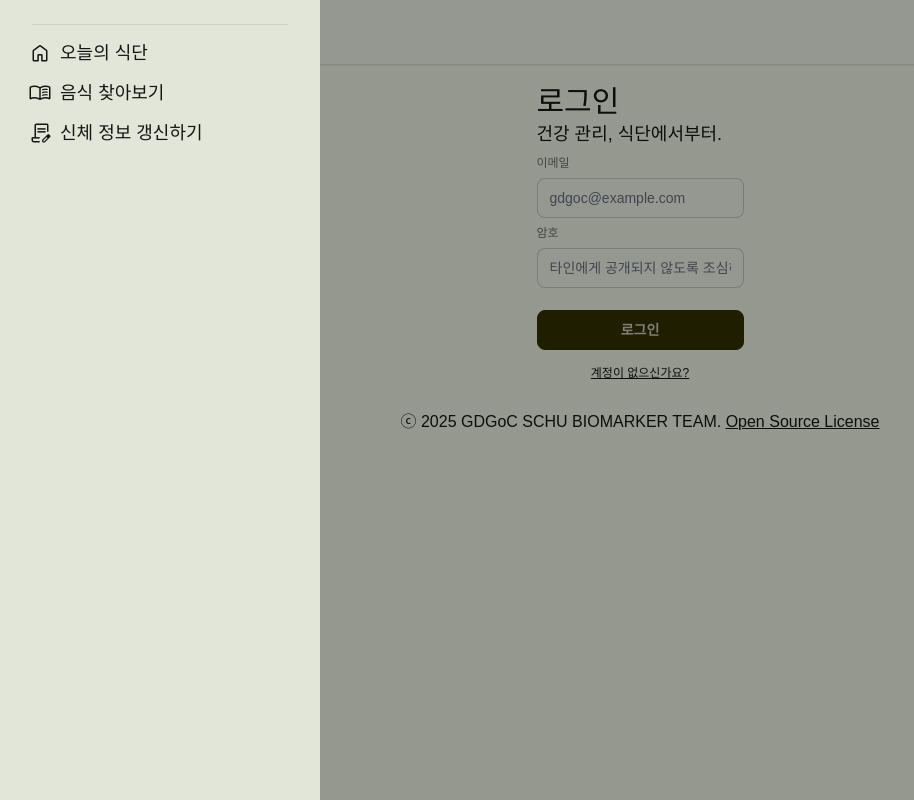
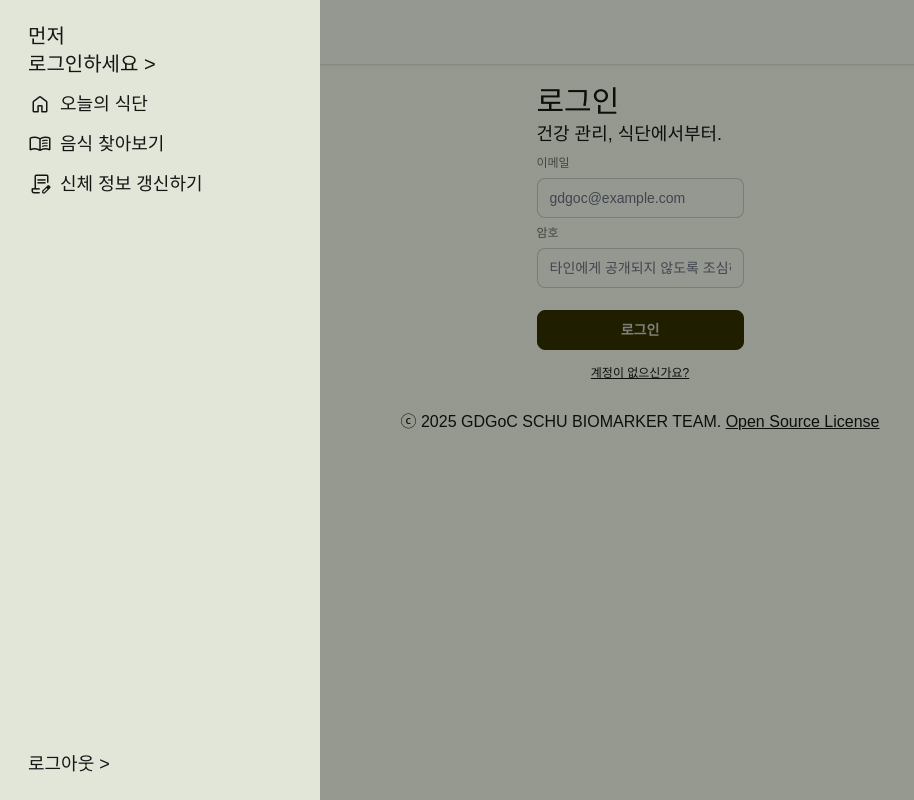
Before and after one commit to GDGoC-SCHU/2025-winter-biomarker-FE, a SvelteKit app: page /login in a window 1280 px wide. Both pictures are taken after a click on the label "메뉴". Shown: the whole page, without its empty margins (0-914 px from the left). Built offline with nearby package versions, Linux system fonts and the light colour scheme; no server answers.

Commit message:
(feat) add logout logic

```diff
--- a/src/routes/+layout.server.ts
+++ b/src/routes/+layout.server.ts
@@ -1,4 +1,3 @@
-import { redirect } from "@sveltejs/kit";
 import type { LayoutServerLoad } from "./$types";
 
 
--- a/src/routes/+layout.svelte
+++ b/src/routes/+layout.svelte
@@ -19,10 +19,11 @@
       <a class="btn btn-ghost text-xl" href="/">HEA</a>
     </div>
     <div class="drawer-side">
-        <label for="menu" aria-label="메뉴 닫기" class="drawer-overlay"></label>
-        <ul class="menu bg-base-200 text-base-content min-h-full w-80 p-4">
+      <label for="menu" aria-label="메뉴 닫기" class="drawer-overlay"></label>
+      <section class="flex justify-between bg-base-200 min-h-full flex-col">
+        <ul class="menu text-base-content w-80 p-4">
             <li class="text-xl">
-              {#if !data}
+              {#if !data || !data.email}
               <a href="/login">먼저<br>로그인하세요 &gt;</a>
               {:else if data?.email}
               <a href="/manage">{data.email}님<br>반갑습니다</a>
@@ -47,6 +48,16 @@
               </a>
             </li>
         </ul>
+        <ul class="menu bg-base-200 text-base-content min-h-full w-80 p-4">
+          <li class="text-lg">
+            <form method="POST" action="/login?/out">
+              <button type="submit" class="cursor-pointer">
+                로그아웃 &gt;
+              </button>
+            </form>
+          </li>
+        </ul>
+      </section>
     </div>
 </nav>
 
--- /dev/null
+++ b/src/routes/login/+page.server.ts
@@ -0,0 +1,37 @@
+import { redirect } from "@sveltejs/kit";
+import type { Actions, PageServerLoad } from "./$types";
+
+export const load: PageServerLoad = async ({ cookies }) => {
+    const login_data = cookies.get("userId");
+
+    if (login_data) {
+        return { login: true };
+    } else {
+        return { login: false };
+    }
+}
+
+export const actions = {
+    in: async ({ cookies, request }) => {
+        const form = await request.formData();
+        const email = form.get("email");
+        const password = form.get("password");
+
+        if (email && email.toString().includes("@") && password) {
+            cookies.set("userId", "tempCookie", { path: "/" });
+            cookies.set("realId", email?.toString(), { path: "/"});
+            redirect(303, "/");
+        } else {
+            return { success: false };
+        }
+
+    },
+
+    out: async ({ cookies }) => {
+        cookies.delete("userId", { path: "/" });
+        cookies.delete("realId", { path: "/" });
+
+        console.log(cookies.getAll());
+        redirect(303, "/");
+    }
+} satisfies Actions;
--- a/src/routes/login/+page.svelte
+++ b/src/routes/login/+page.svelte
@@ -1,8 +1,12 @@
 <script lang="ts">
     import { page } from "$app/state";
+    import type { PageProps } from "./$types";
+
+    let { data, form } : PageProps = $props();
 </script>
 <main class="flex justify-center items-center m-4">
-    <form class="fieldset w-fit">
+    {#if !data.login && (!form || !form.success)}
+    <form class="fieldset w-fit" method="POST" action="?/in">
         <div>
             <h1 class="text-3xl">로그인</h1>
             <p class="text-lg">건강 관리, 식단에서부터.</p>
@@ -15,13 +19,32 @@
             </div>
             {/if}
         </div>
-        <label for="password" class="fieldset-label">이메일</label>
-        <input type="email" class="input" placeholder="gdgoc@example.com" />
+        <label for="email" class="fieldset-label">이메일</label>
+        <input name="email" type="email" class="input" placeholder="gdgoc@example.com" />
 
         <label for="password" class="fieldset-label">암호</label>
         <input name="password" type="password" class="input" placeholder="타인에게 공개되지 않도록 조심하세요" />
 
+        {#if form && !form.success}
+        <div role="alert" class="alert alert-warning my-2">
+            <svg xmlns="http://www.w3.org/2000/svg" class="h-6 w-6 shrink-0 stroke-current" fill="none" viewBox="0 0 24 24">
+            <path stroke-linecap="round" stroke-linejoin="round" stroke-width="2" d="M12 9v2m0 4h.01m-6.938 4h13.856c1.54 0 2.502-1.667 1.732-3L13.732 4c-.77-1.333-2.694-1.333-3.464 0L3.34 16c-.77 1.333.192 3 1.732 3z" />
+            </svg>
+            <span>입력하신 값을 확인해주세요.</span>
+        </div>
+        {/if}
+
         <button class="btn btn-neutral mt-4">로그인</button>
         <a href="/signup" class="link text-center m-2">계정이 없으신가요?</a>
     </form>
+    {/if}
+
+    {#if data?.login}
+    <section>
+        <span class="material-symbols-rounded text-3xl">close</span>
+        <h1>이미 이용 중이에요</h1>
+        <p>다른 계정으로 이용하시려면 메뉴 하단 로그아웃을 눌러주세요.</p>
+        <a class="btn btn-neutral mt-4 w-full" href="/">홈으로</a>
+    </section>
+    {/if}
 </main>
```
